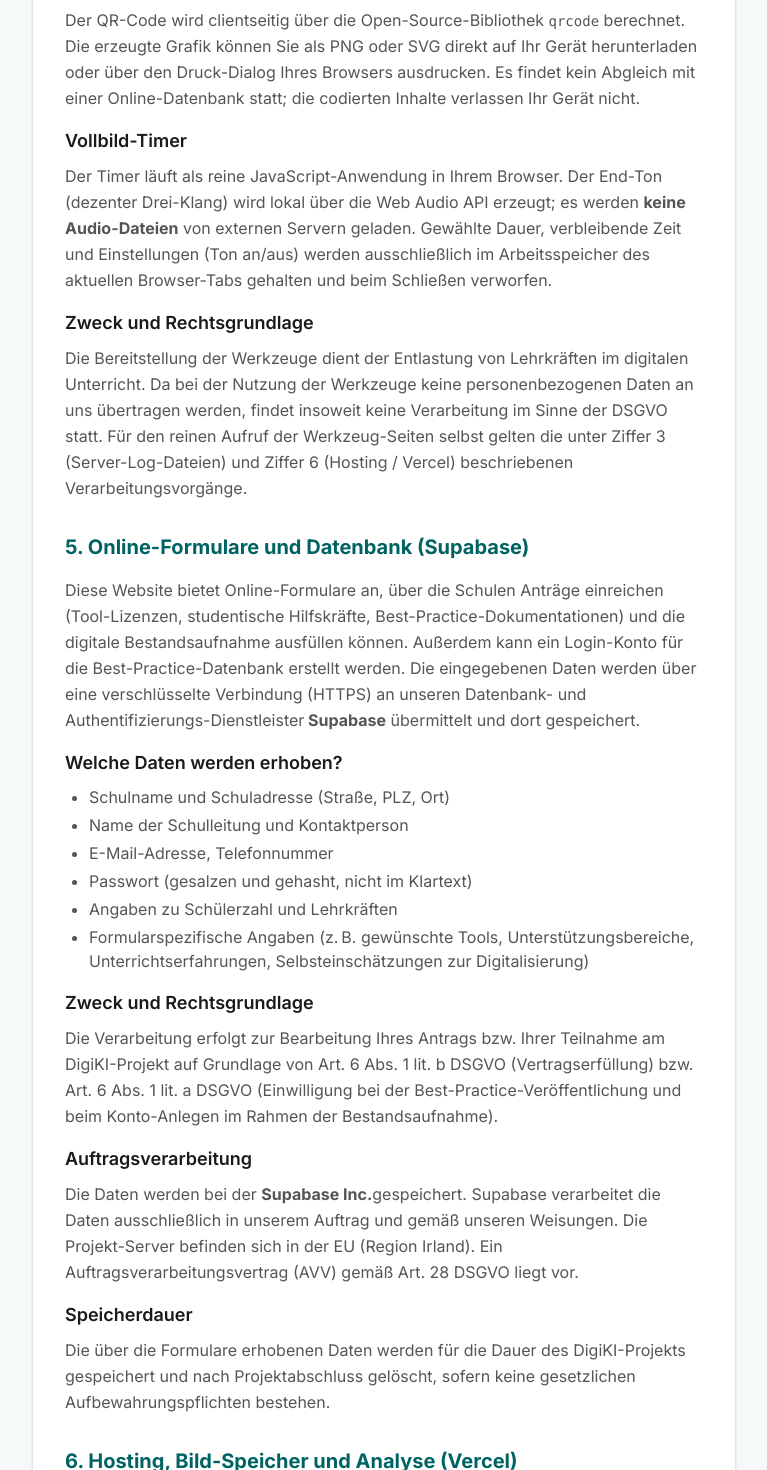
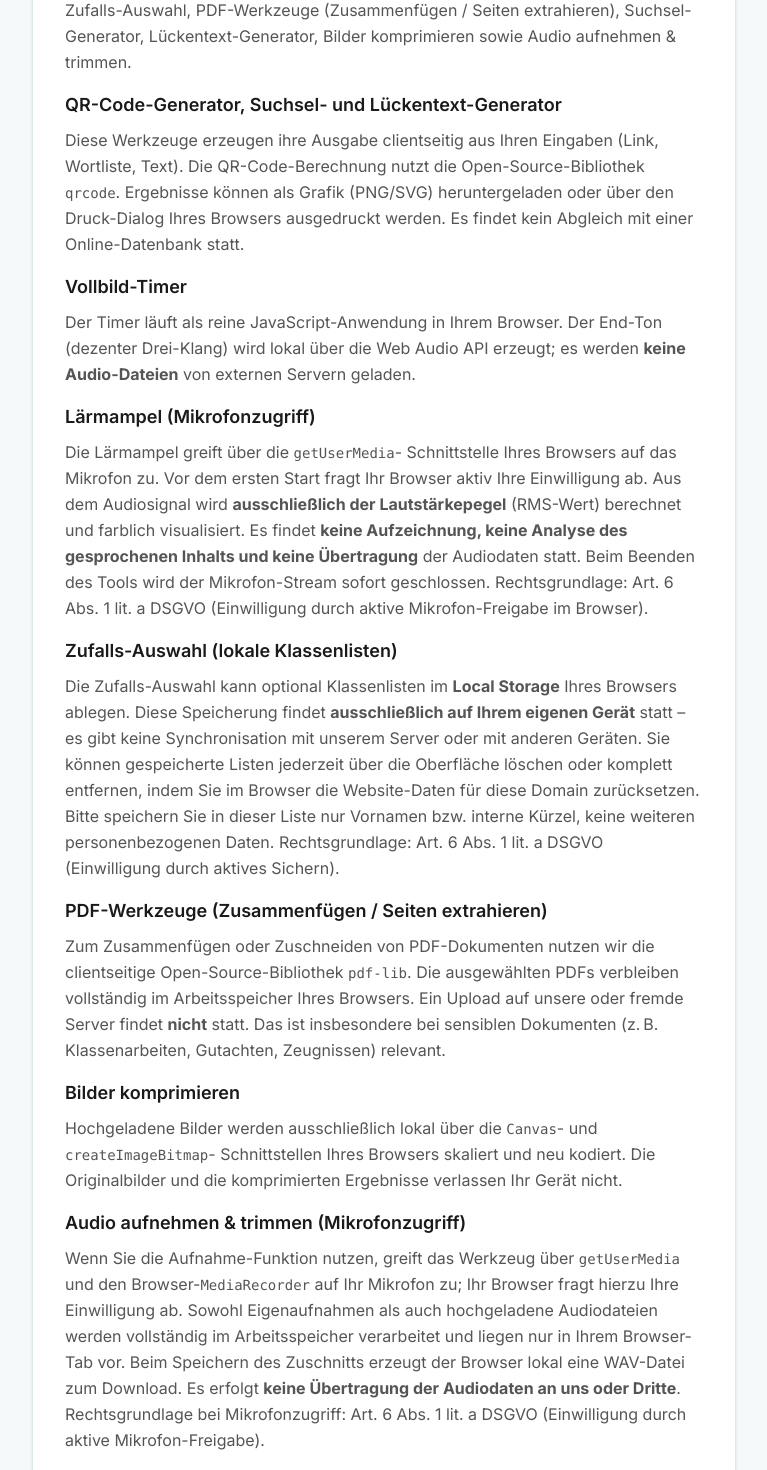
Before and after one commit to Spreckelmeister/digiki-homepage-123-31239904dads-, a Next.js app: page /datenschutz in a window 1280 px wide. Shown: the part 2140-3610 px from the top of the page, without its empty margins (256-1023 px from the left). Built offline with nearby package versions, Linux system fonts and the light colour scheme; no server answers.

Commit message:
feat: update Datenschutz page with additional tools and clarify data handling practices

```diff
--- a/src/app/datenschutz/page.tsx
+++ b/src/app/datenschutz/page.tsx
@@ -140,28 +140,38 @@ export default function DatenschutzPage() {
               </h2>
               <p className="text-text-light leading-relaxed mb-4">
                 Unter <strong>/werkzeuge</strong> bieten wir einfache, werbefreie
-                Hilfs-Tools für den Unterricht an (derzeit: QR-Code-Generator
-                und Vollbild-Timer). Diese Werkzeuge laufen{" "}
-                <strong>vollständig in Ihrem Browser</strong>. Die von Ihnen
-                eingegebenen Inhalte – zum Beispiel die zu codierende URL, eine
-                Beschriftung oder die gewählte Countdown-Dauer – werden{" "}
+                Hilfs-Tools für den Unterricht an. Gemeinsames Prinzip aller
+                Werkzeuge: Sie laufen{" "}
+                <strong>vollständig in Ihrem Browser</strong>. Eingegebene
+                Inhalte, hochgeladene Dateien, Mikrofon-Daten und erzeugte
+                Ausgaben werden{" "}
                 <strong>
                   zu keinem Zeitpunkt an unseren Server oder an Dritte
                   übermittelt
-                </strong>{" "}
-                und auch nicht gespeichert.
+                </strong>
+                . Beim Schließen des Browser-Tabs sind alle Daten verworfen –
+                mit einer Ausnahme, die weiter unten unter „Zufalls-Auswahl"
+                erläutert wird.
+              </p>
+
+              <p className="text-text-light leading-relaxed mb-4">
+                Aktuell verfügbare Werkzeuge: QR-Code-Generator, Vollbild-Timer,
+                Lärmampel, Zufalls-Auswahl, PDF-Werkzeuge (Zusammenfügen /
+                Seiten extrahieren), Suchsel-Generator, Lückentext-Generator,
+                Bilder komprimieren sowie Audio aufnehmen &amp; trimmen.
               </p>
 
               <h3 className="text-lg font-semibold text-text mb-2">
-                QR-Code-Generator
+                QR-Code-Generator, Suchsel- und Lückentext-Generator
               </h3>
               <p className="text-text-light leading-relaxed mb-4">
-                Der QR-Code wird clientseitig über die Open-Source-Bibliothek{" "}
-                <code className="font-mono text-sm">qrcode</code> berechnet. Die
-                erzeugte Grafik können Sie als PNG oder SVG direkt auf Ihr Gerät
-                herunterladen oder über den Druck-Dialog Ihres Browsers
-                ausdrucken. Es findet kein Abgleich mit einer Online-Datenbank
-                statt; die codierten Inhalte verlassen Ihr Gerät nicht.
+                Diese Werkzeuge erzeugen ihre Ausgabe clientseitig aus Ihren
+                Eingaben (Link, Wortliste, Text). Die QR-Code-Berechnung nutzt
+                die Open-Source-Bibliothek{" "}
+                <code className="font-mono text-sm">qrcode</code>. Ergebnisse
+                können als Grafik (PNG/SVG) heruntergeladen oder über den
+                Druck-Dialog Ihres Browsers ausgedruckt werden. Es findet kein
+                Abgleich mit einer Online-Datenbank statt.
               </p>
 
               <h3 className="text-lg font-semibold text-text mb-2">
@@ -171,22 +181,105 @@ export default function DatenschutzPage() {
                 Der Timer läuft als reine JavaScript-Anwendung in Ihrem Browser.
                 Der End-Ton (dezenter Drei-Klang) wird lokal über die Web Audio
                 API erzeugt; es werden <strong>keine Audio-Dateien</strong> von
-                externen Servern geladen. Gewählte Dauer, verbleibende Zeit und
-                Einstellungen (Ton an/aus) werden ausschließlich im Arbeits­speicher
-                des aktuellen Browser-Tabs gehalten und beim Schließen verworfen.
+                externen Servern geladen.
               </p>
 
               <h3 className="text-lg font-semibold text-text mb-2">
-                Zweck und Rechtsgrundlage
+                Lärmampel (Mikrofonzugriff)
+              </h3>
+              <p className="text-text-light leading-relaxed mb-4">
+                Die Lärmampel greift über die{" "}
+                <code className="font-mono text-sm">getUserMedia</code>-
+                Schnittstelle Ihres Browsers auf das Mikrofon zu. Vor dem ersten
+                Start fragt Ihr Browser aktiv Ihre Einwilligung ab. Aus dem
+                Audiosignal wird <strong>ausschließlich der Lautstärkepegel</strong>{" "}
+                (RMS-Wert) berechnet und farblich visualisiert. Es findet{" "}
+                <strong>
+                  keine Aufzeichnung, keine Analyse des gesprochenen Inhalts und
+                  keine Übertragung
+                </strong>{" "}
+                der Audiodaten statt. Beim Beenden des Tools wird der
+                Mikrofon-Stream sofort geschlossen. Rechtsgrundlage: Art. 6 Abs. 1
+                lit. a DSGVO (Einwilligung durch aktive Mikrofon-Freigabe im
+                Browser).
+              </p>
+
+              <h3 className="text-lg font-semibold text-text mb-2">
+                Zufalls-Auswahl (lokale Klassenlisten)
+              </h3>
+              <p className="text-text-light leading-relaxed mb-4">
+                Die Zufalls-Auswahl kann optional Klassenlisten im{" "}
+                <strong>Local Storage</strong> Ihres Browsers ablegen. Diese
+                Speicherung findet{" "}
+                <strong>ausschließlich auf Ihrem eigenen Gerät</strong> statt –
+                es gibt keine Synchronisation mit unserem Server oder mit
+                anderen Geräten. Sie können gespeicherte Listen jederzeit über
+                die Oberfläche löschen oder komplett entfernen, indem Sie im
+                Browser die Website-Daten für diese Domain zurücksetzen. Bitte
+                speichern Sie in dieser Liste nur Vornamen bzw. interne Kürzel,
+                keine weiteren personenbezogenen Daten. Rechtsgrundlage: Art. 6
+                Abs. 1 lit. a DSGVO (Einwilligung durch aktives Sichern).
+              </p>
+
+              <h3 className="text-lg font-semibold text-text mb-2">
+                PDF-Werkzeuge (Zusammenfügen / Seiten extrahieren)
+              </h3>
+              <p className="text-text-light leading-relaxed mb-4">
+                Zum Zusammenfügen oder Zuschneiden von PDF-Dokumenten nutzen wir
+                die clientseitige Open-Source-Bibliothek{" "}
+                <code className="font-mono text-sm">pdf-lib</code>. Die
+                ausgewählten PDFs verbleiben vollständig im Arbeitsspeicher
+                Ihres Browsers. Ein Upload auf unsere oder fremde Server findet{" "}
+                <strong>nicht</strong> statt. Das ist insbesondere bei sensiblen
+                Dokumenten (z.&thinsp;B. Klassenarbeiten, Gutachten, Zeugnissen)
+                relevant.
+              </p>
+
+              <h3 className="text-lg font-semibold text-text mb-2">
+                Bilder komprimieren
+              </h3>
+              <p className="text-text-light leading-relaxed mb-4">
+                Hochgeladene Bilder werden ausschließlich lokal über die{" "}
+                <code className="font-mono text-sm">Canvas</code>- und{" "}
+                <code className="font-mono text-sm">createImageBitmap</code>-
+                Schnittstellen Ihres Browsers skaliert und neu kodiert. Die
+                Originalbilder und die komprimierten Ergebnisse verlassen Ihr
+                Gerät nicht.
+              </p>
+
+              <h3 className="text-lg font-semibold text-text mb-2">
+                Audio aufnehmen &amp; trimmen (Mikrofonzugriff)
+              </h3>
+              <p className="text-text-light leading-relaxed mb-4">
+                Wenn Sie die Aufnahme-Funktion nutzen, greift das Werkzeug über{" "}
+                <code className="font-mono text-sm">getUserMedia</code> und den
+                Browser-<code className="font-mono text-sm">MediaRecorder</code>
+                {" "}auf Ihr Mikrofon zu; Ihr Browser fragt hierzu Ihre
+                Einwilligung ab. Sowohl Eigenaufnahmen als auch hochgeladene
+                Audiodateien werden vollständig im Arbeitsspeicher verarbeitet
+                und liegen nur in Ihrem Browser-Tab vor. Beim Speichern des
+                Zuschnitts erzeugt der Browser lokal eine WAV-Datei zum
+                Download. Es erfolgt{" "}
+                <strong>
+                  keine Übertragung der Audiodaten an uns oder Dritte
+                </strong>
+                . Rechtsgrundlage bei Mikrofonzugriff: Art. 6 Abs. 1 lit. a DSGVO
+                (Einwilligung durch aktive Mikrofon-Freigabe).
+              </p>
+
+              <h3 className="text-lg font-semibold text-text mb-2">
+                Zweck und Rechtsgrundlage (Gesamt)
               </h3>
               <p className="text-text-light leading-relaxed">
                 Die Bereitstellung der Werkzeuge dient der Entlastung von
                 Lehrkräften im digitalen Unterricht. Da bei der Nutzung der
                 Werkzeuge keine personenbezogenen Daten an uns übertragen
-                werden, findet insoweit keine Verarbeitung im Sinne der DSGVO
-                statt. Für den reinen Aufruf der Werkzeug-Seiten selbst gelten
-                die unter Ziffer 3 (Server-Log-Dateien) und Ziffer 6 (Hosting /
-                Vercel) beschriebenen Verarbeitungsvorgänge.
+                werden, findet insoweit keine Verarbeitung durch den
+                Verantwortlichen im Sinne der DSGVO statt. Für Mikrofonzugriff
+                und Local-Storage-Nutzung gilt Art. 6 Abs. 1 lit. a DSGVO
+                (Einwilligung). Für den reinen Aufruf der Werkzeug-Seiten
+                selbst gelten die unter Ziffer 3 (Server-Log-Dateien) und
+                Ziffer 6 (Hosting / Vercel) beschriebenen Verarbeitungsvorgänge.
               </p>
             </div>
 
```
